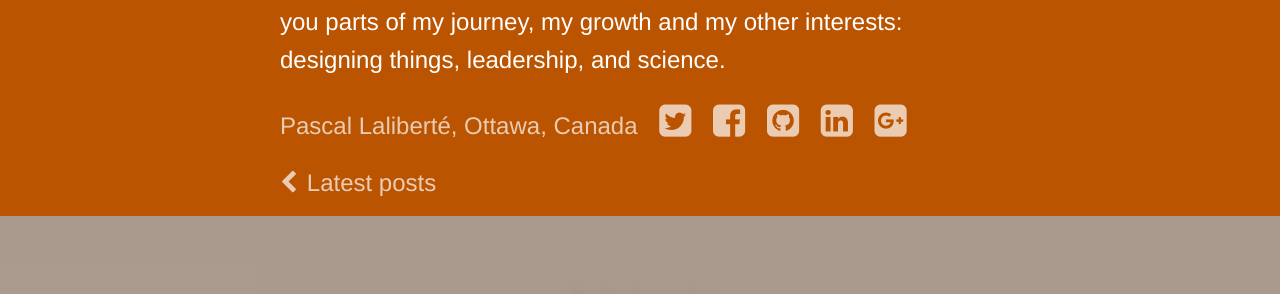
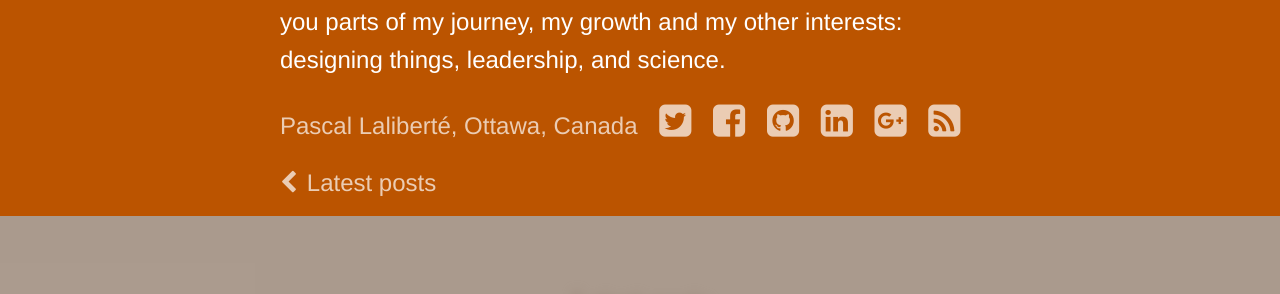
Before and after one commit to pascallaliberte/by.pascallaliberte.me, a Jekyll site: the page built from index.html, in a window 1280 px wide. Shown: the part 246-540 px from the top of the page. Built offline with Jekyll 4.4.1, drawn with Linux system fonts in a browser that asks for light colours; nearby versions of some CDN libraries; the list of posts is cut into pages by our own code.

```diff
--- a/_includes/about.html
+++ b/_includes/about.html
@@ -31,6 +31,10 @@
           <i class="fa fa-google-plus-square"></i>
           <span class="is-hidden">Google+</span>
         </a>
+        <a href="{{ site.baseurl}}/feed.xml" title="Atom feed">
+          <i class="fa fa-rss-square"></i>
+          <span class="is-hidden">RSS</span>
+        </a>
       </span>
     </p>
 
```
